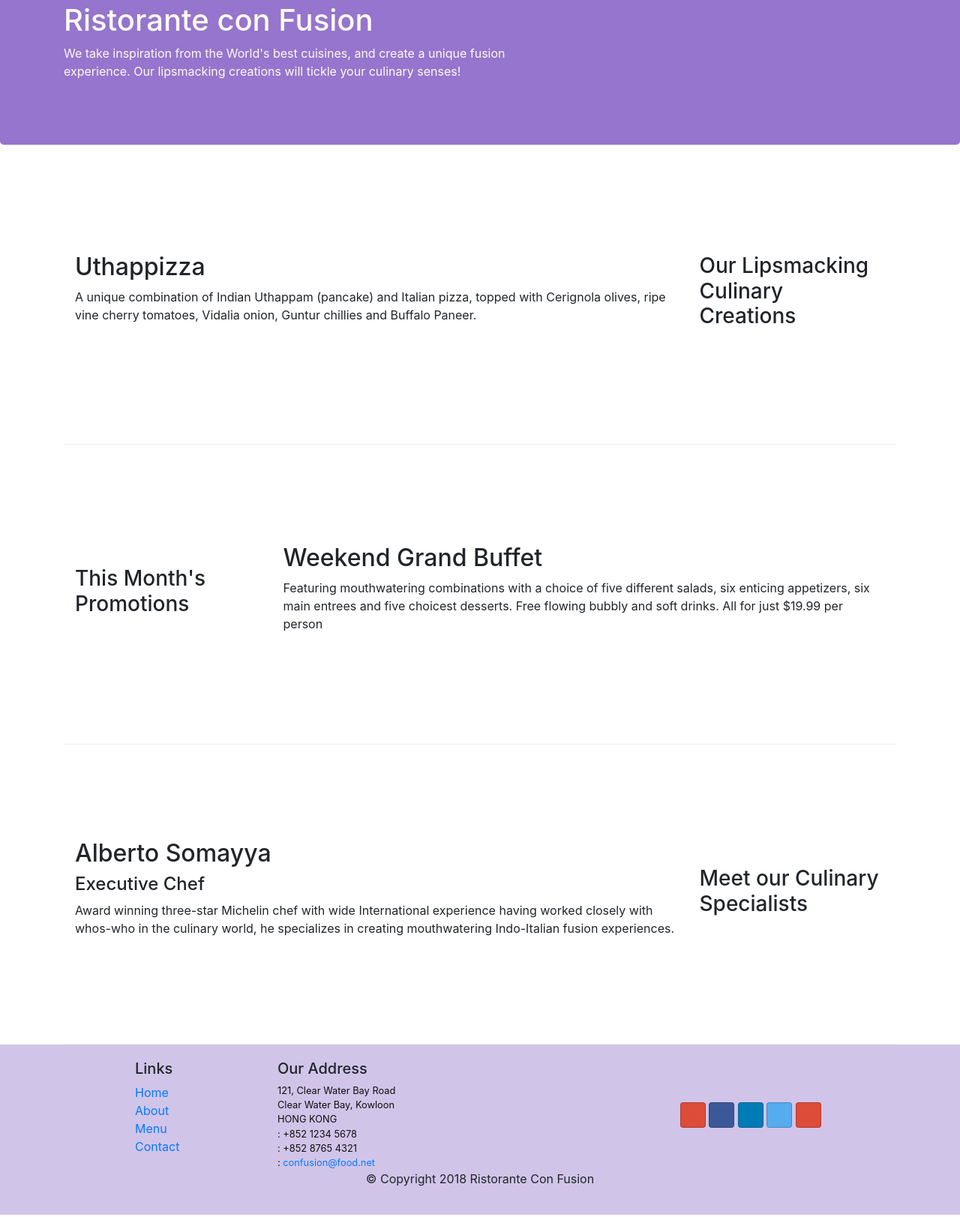
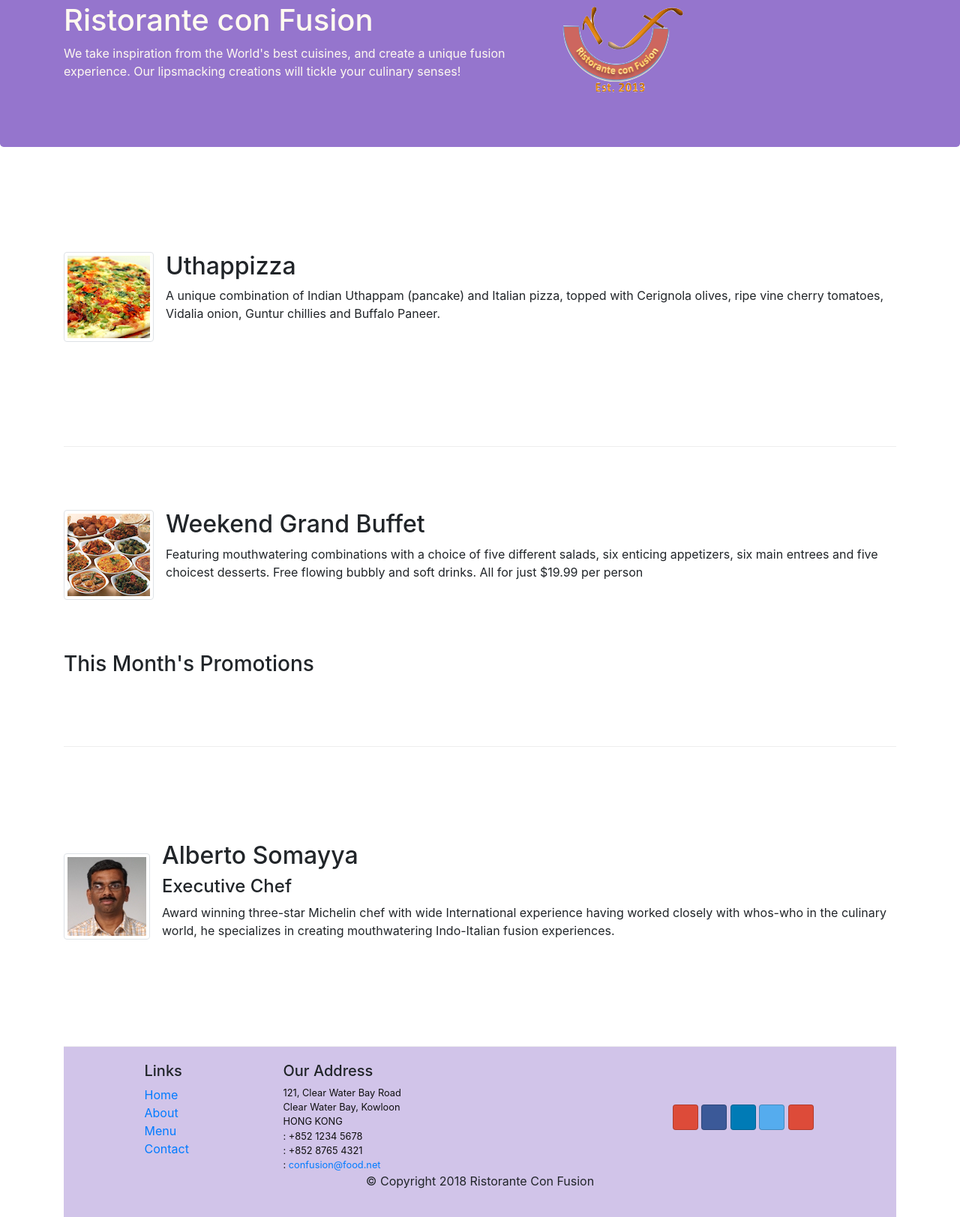
Before and after one commit to WebdeveloperIsaac/bootstrapcapstone, a website: page index.html in a window 1280 px wide. Shown: the part 117-1740 px from the top of the page at 75% size. Drawn offline with nearby package versions, Linux system fonts and the light colour scheme.

Commit message:
added some images and made a block of media block for items made some flex and mt shit

```diff
--- a/index.html
+++ b/index.html
@@ -19,7 +19,7 @@
     <nav class="navbar navbar-dark navbar-expand-sm fixed-top">
         <div class="container">
             <button class="navbar-toggler" type="button" data-toggle="collapse" data-target="#Navbar"><span class="navbar-toggler-icon"></span></button>
-            <a class="navbar-brand" href="#">Isaac</a>
+            <a class="navbar-brand" href="#"><img src="./img/logo.png" height="30" width="41"/></a>
             <div class="collapse navbar-collapse" id="Navbar">
                 <ul class="navbar-nav mr-auto">
                     <li class="nav-item active"><a class="nav-link" href="#"><span class="fa fa-home fa-lg"></span> Home</a></li>
@@ -37,7 +37,7 @@
                     <h1>Ristorante con Fusion</h1>
                     <p>We take inspiration from the World's best cuisines, and create a unique fusion experience. Our lipsmacking creations will tickle your culinary senses!</p>
                 </div>
-                <div class="col col-am-6 col-md-5">
+                <div class="col-12 col-sm align-self-center"><img src="./img/logo.png" class="img-fluid" />
                 </div>
             </div>
         </div>
@@ -45,36 +45,45 @@
 
     <div class="container">
         <div class="row  row-content align-items-center">
-            <div class="col-12 col-sm-4order-sm last col-md-3">
-                <h3>Our Lipsmacking Culinary Creations</h3>
-            </div>
-            <div class="col col-sm order-sm-first col-md">
-                <h2>Uthappizza</h2>
-                <p>A unique combination of Indian Uthappam (pancake) and Italian pizza, topped with Cerignola olives, ripe vine cherry tomatoes, Vidalia onion, Guntur chillies and Buffalo Paneer.</p>
-            </div>
+                <div class="media">
+                    <img class="d-flex mr-3 img-thumbnail align-self-center"
+                            src="img/uthappizza.png" alt="Uthappizza">
+                    <div class="media-body">
+                        <h2 class="mt-0">Uthappizza</h2>
+                        <p class="d-none d-sm-block">A unique combination of Indian Uthappam (pancake) and
+                            Italian pizza, topped with Cerignola olives, ripe vine
+                            cherry tomatoes, Vidalia onion, Guntur chillies and
+                            Buffalo Paneer.</p>
+                    </div>
+                </div>
         </div>
 
 
         <div class="row row-content align-items-center ">
-            <div class="col-12 col-sm-4 col-md-3">
+                <div class="media">
+                    <img class="d-flex mr-3 img-thumbnail align-self-center" src="img/buffet.png"/>
+                    <div class="media-body">
+                        <h2 class="mt-0">Weekend Grand Buffet</h2>
+                        <p class="d-none d-sm-block">Featuring mouthwatering combinations with a choice of five different salads, six enticing appetizers, six main entrees and five choicest desserts. Free flowing bubbly and soft drinks. All for just $19.99 per person </p>
+                    </div>
+                </div>
                 <h3>This Month's Promotions</h3>
             </div>
-            <div class="col col-sm col-md">
-                <h2>Weekend Grand Buffet</h2>
-                <p>Featuring mouthwatering combinations with a choice of five different salads, six enticing appetizers, six main entrees and five choicest desserts. Free flowing bubbly and soft drinks. All for just $19.99 per person </p>
-            </div>
-        </div>
 
         <div class="row row-content align-items-center">
-            <div class="col-12 col-sm-4 order-sm-last col-md-3">
-                <h3>Meet our Culinary Specialists</h3>
+            <div class="media">
+                <img class="d-flex mr-3 img-thumbnail align-self-center"
+                        src="img/alberto.png" alt="Alberto Somayya">
+                <div class="media-body">
+                    <h2 class="mt-0">Alberto Somayya</h2>
+                    <h4>Executive Chef</h4>
+                    <p class="d-none d-sm-block">Award winning three-star Michelin chef with wide
+                        International experience having worked closely with
+                        whos-who in the culinary world, he specializes in
+                        creating mouthwatering Indo-Italian fusion experiences.
+                        </p>
+                </div>
             </div>
-            <div class="col col-sm order-sm-first col-md">
-                <h2>Alberto Somayya</h2>
-                <h4>Executive Chef</h4>
-                <p>Award winning three-star Michelin chef with wide International experience having worked closely with whos-who in the culinary world, he specializes in creating mouthwatering Indo-Italian fusion experiences. </p>
-            </div>
-        </div>
     </div>
 
     <footer class="footer">
```
Also changed, not shown: aboutus.html (+2 -2 lines), contactus.html (+2 -2 lines), img/alberto.png (added), img/buffet.png (added), img/logo.png (added), img/uthappizza.png (added).
